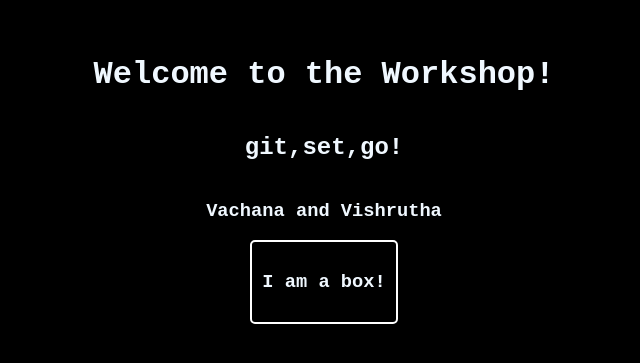
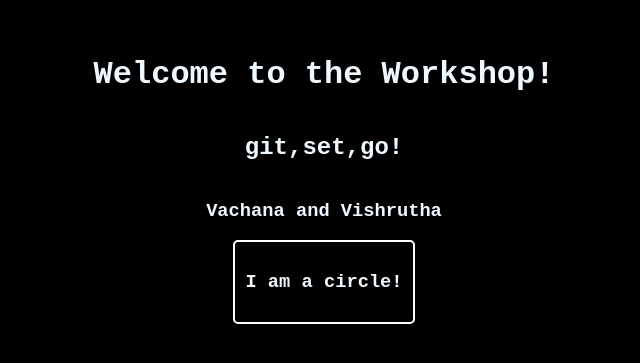
Before and after one commit to vachanamh-dotcom/Workshopsample, a plain HTML site: page Workshop/index.html in a window 1280 px wide. Shown: the part 229-592 px from the top of the page, without its empty margins (316-956 px from the left). Drawn offline with Linux system fonts and the light colour scheme.

Commit message:
Changes made to box

```diff
--- a/Workshop/index.html
+++ b/Workshop/index.html
@@ -49,7 +49,7 @@
         <h2>git,set,go!</h2>
         <h3>Vachana and Vishrutha</h3>
         <div class="box">
-            <h3>I am a box!</h3>
+            <h3>I am a circle!</h3>
         </div>
     </div>
 </body>
```
